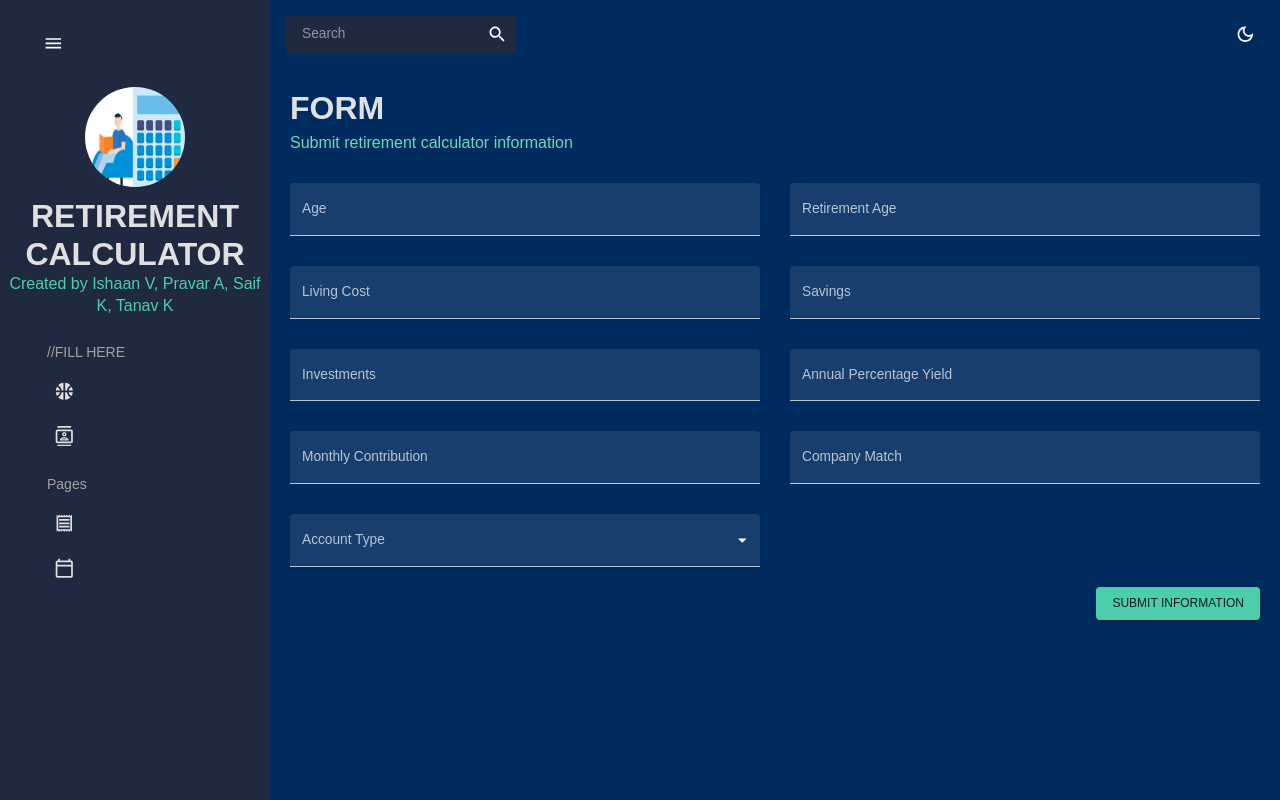
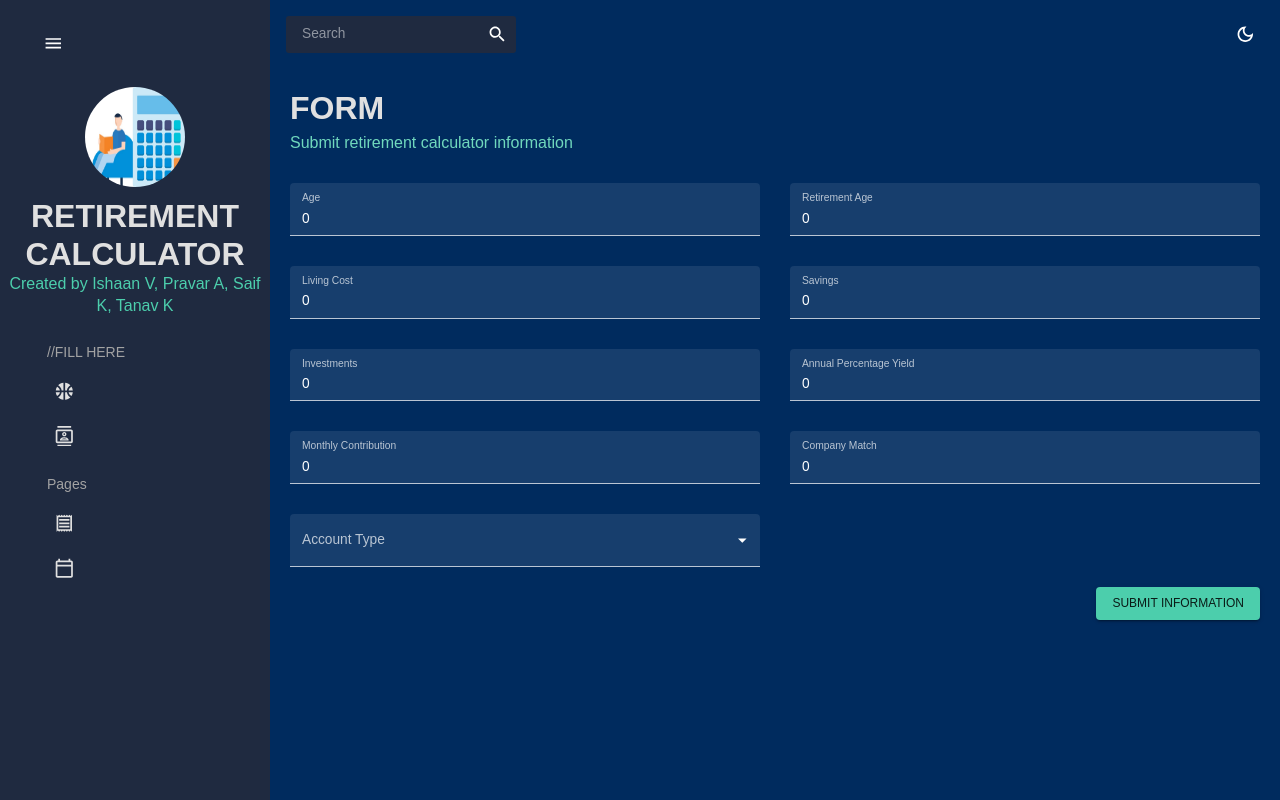
Before and after one commit to pannadan/TicketScavenger, a React (Create React App) app in the folder myapp/: page /form in a window 1280 px wide. Built offline with nearby package versions, Linux system fonts and the light colour scheme; no server answers.

Commit message:
Figured out submit issue need to fix fetch backend

```diff
--- a/myapp/src/App.js
+++ b/myapp/src/App.js
@@ -31,7 +31,7 @@ function App() {
         <CssBaseline />
         <div className="app">
           <Sidebar />
-          <main class = "content">
+          <main className = "content">
             <Topbar />
             <Routes>
               <Route path = "/form" element = {<Form/>}></Route>
--- a/myapp/src/scenes/form/index.jsx
+++ b/myapp/src/scenes/form/index.jsx
@@ -3,58 +3,49 @@ import { Formik } from "formik";
 import * as yup from "yup";
 import useMediaQuery from "@mui/material/useMediaQuery";
 import Header from "../../components/Header";
-//import { updateScoutForm } from "../../addScoutingFormData"
 
 const initialValues = {
-    age:"",
-    retireAge:"",
-    livingCost:"",
-    savings:"",
-    investments:"",
-    apy:"",
-    yearsOfRet:"",
-    monthlyCont:"",
-    companyMatching:"",
-    fundType:"",
+    age:0,
+    retireAge:0,
+    livingCost:0,
+    savings:0,
+    investments:0,
+    apy:0,
+    yearsOfRet:0,
+    monthlyCont:0,
+    companyMatching:0,
+    // fundType:"",
 };
 
-const userSchema = yup.object().shape({
-    age: yup.number()
-    .required("required")
-    .positive("Must be positive"),
-    retireAge:yup.number()
-    .required("required")
-    .positive("Must be positive"),
-    livingCost:yup.number()
-    .required("required")
-    .positive("Must be positive"),
-    savings:yup.number()
-    .required("required")
-    .positive("Must be positive"),
-    investments:yup.number()
-    .required("required"),
-    apy:yup.number()
-    .required("required"),
-    yearsOfRet:yup.number()
-    .required("required")
-    .positive("Must be positive"),
-    monthlyCont:yup.number()
-    .required("required")
-    .positive("Must be positive"),
-    companyMatching:yup.number()
-    .required("required")
-    .positive("Must be positive"),
-    fundType:yup.string().required("required"),
-});
+    const userSchema = yup.object().shape({
+        age: yup.string()
+        .required("required"),
+        retireAge:yup.string()
+        .required("required"),
+        livingCost:yup.string()
+        .required("required"),
+        savings:yup.string()
+        .required("required"),
+        investments:yup.string()
+        .required("required"),
+        apy:yup.string()
+        .required("required"),
+        yearsOfRet:yup.string()
+        .required("required"),
+        monthlyCont:yup.string()
+        .required("required"),
+        companyMatching:yup.string()
+        .required("required"),
+        fundType:yup.string().required("required"),
+    });
 
 
 const Form = () => {
     const isNonMobile = useMediaQuery("(min-width:600px)")
 
-    const handleFormSubmit = (values) => {
-        //values.preventDefault();
-        values.id = values.date + "_Sample Report";
-        fetch("./db.json",{
+    const handleFormSubmit = async (values) => {
+        console.log(JSON.stringify(values))
+        const response = await fetch("http://localhost:4000/api/401k",{
             method: "POST",
             headers:{"content-type":"application/json"},
             body: JSON.stringify(values)
@@ -63,9 +54,7 @@ const Form = () => {
         }).catch((err)=>{
            console.log(err.message)
         })
-        //updateScoutForm(values);
     }
-
     return(
         <Box m = "20px">
             <Header title = "FORM" subtitle = "Submit retirement calculator information"/>
@@ -80,7 +69,7 @@ const Form = () => {
                             <TextField
                                 fullWidth
                                 variant = "filled"
-                                type = "number"
+                                type = "text"
                                 label = "Age"
                                 onBlur = {handleBlur}
                                 onChange = {handleChange}
@@ -97,7 +86,7 @@ const Form = () => {
                                 label = "Retirement Age"
                                 onBlur = {handleBlur}
                                 onChange = {handleChange}
-                                value = {values.scout}
+                                value = {values.retireAge}
                                 name = "retireAge"
                                 error = {!!touched.scout && !!errors.scout}
                                 helperText = {touched.scout && errors.scout}
@@ -110,7 +99,7 @@ const Form = () => {
                                 label = "Living Cost"
                                 onBlur = {handleBlur}
                                 onChange = {handleChange}
-                                value = {values.dxId}
+                                value = {values.livingCost}
                                 name = "livingCost"
                                 error = {!!touched.dxId && !!errors.dxId}
                                 helperText = {touched.dxId && errors.dxId}
@@ -123,7 +112,7 @@ const Form = () => {
                                 label = "Savings"
                                 onBlur = {handleBlur}
                                 onChange = {handleChange}
-                                value = {values.player}
+                                value = {values.savings}
                                 name = "savings"
                                 error = {!!touched.player && !!errors.player}
                                 helperText = {touched.player && errors.player}
@@ -136,7 +125,7 @@ const Form = () => {
                                 label = "Investments"
                                 onBlur = {handleBlur}
                                 onChange = {handleChange}
-                                value = {values.event}
+                                value = {values.investments}
                                 name = "investments"
                                 error = {!!touched.event && !!errors.event}
                                 helperText = {touched.event && errors.event}
@@ -149,7 +138,7 @@ const Form = () => {
                                 label = "Annual Percentage Yield"
                                 onBlur = {handleBlur}
                                 onChange = {handleChange}
-                                value = {values.team}
+                                value = {values.apy}
                                 name = "apy"
                                 error = {!!touched.team && !!errors.team}
                                 helperText = {touched.team && errors.team}
@@ -162,7 +151,7 @@ const Form = () => {
                                 label = "Monthly Contribution"
                                 onBlur = {handleBlur}
                                 onChange = {handleChange}
-                                value = {values.team}
+                                value = {values.monthlyCont}
                                 name = "monthlyCont"
                                 error = {!!touched.team && !!errors.team}
                                 helperText = {touched.team && errors.team}
@@ -175,7 +164,7 @@ const Form = () => {
                                 label = "Company Match"
                                 onBlur = {handleBlur}
                                 onChange = {handleChange}
-                                value = {values.team}
+                                value = {values.companyMatching}
                                 name = "companyMatching"
                                 error = {!!touched.team && !!errors.team}
                                 helperText = {touched.team && errors.team}
@@ -200,27 +189,6 @@ const Form = () => {
                                     <MenuItem value="four">401K</MenuItem>
                                 </Select>
                             </FormControl>
-                             {/* <TextField
-                                multiline
-                                fullWidth
-                                variant="filled"
-                                label="Account Type"
-                                onBlur={handleBlur}
-                                onChange={handleChange}
-                                name="fundType"
-                                error={!!touched.team && !!errors.team}
-                                helperText={touched.team && errors.team}
-                                sx={{ gridColumn: "span 2" }}
-                                >
-                                <Select
-                                    value={values.fundType}
-                                    onChange={handleChange}
-                                >
-                                    <MenuItem value="option1">Option 1</MenuItem>
-                                    <MenuItem value="option2">Option 2</MenuItem>
-                                    <MenuItem value="option3">Option 3</MenuItem>
-                                </Select>
-                                </TextField> */}
                         </Box>
                         <Box display = "flex" justifyContent = "end" mt = "20px">
                             <Button type = "submit" color = "secondary" variant = "contained">
```
Also changed, not shown: myapp/src/Backend.js (+12 -0 lines), 1 other file (tests, documents, lock files or other folders).
